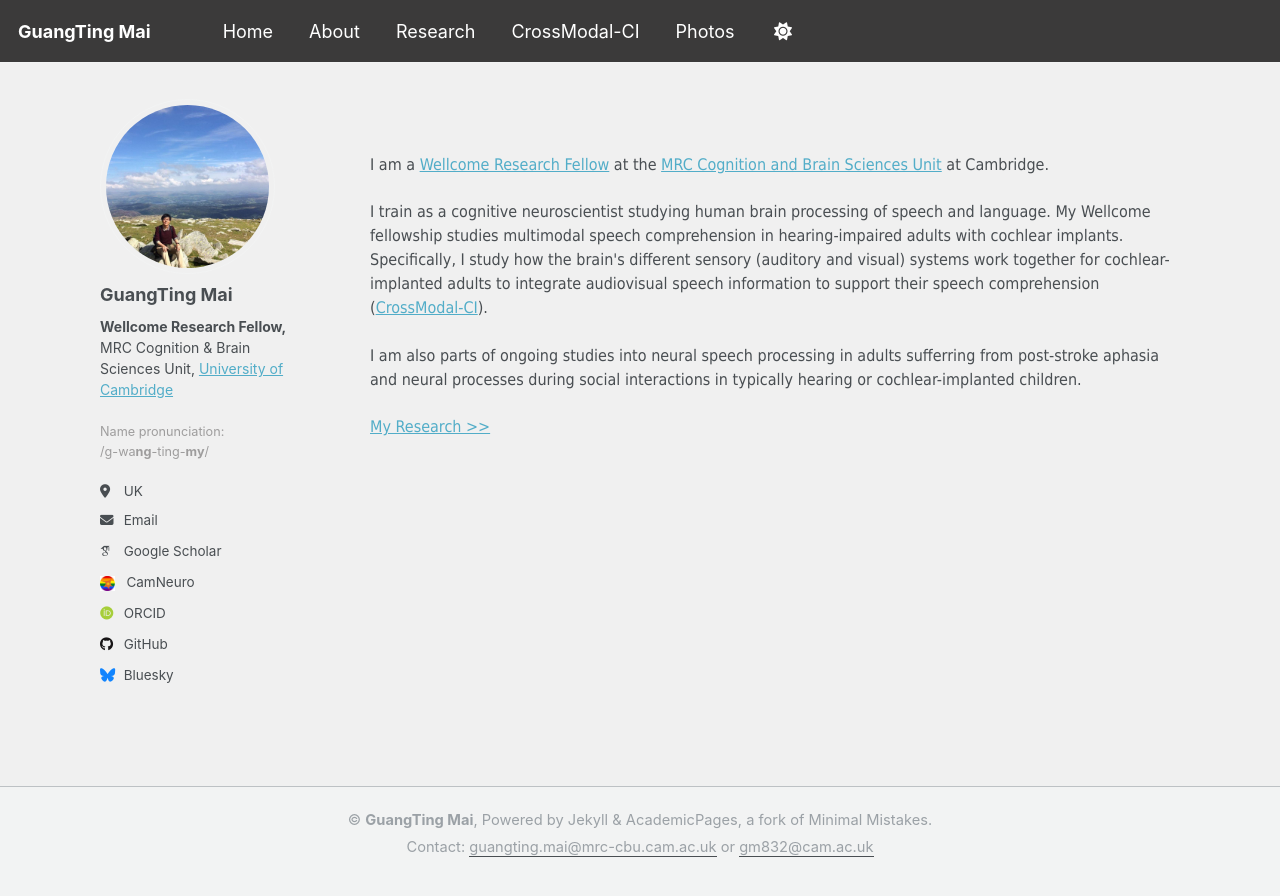
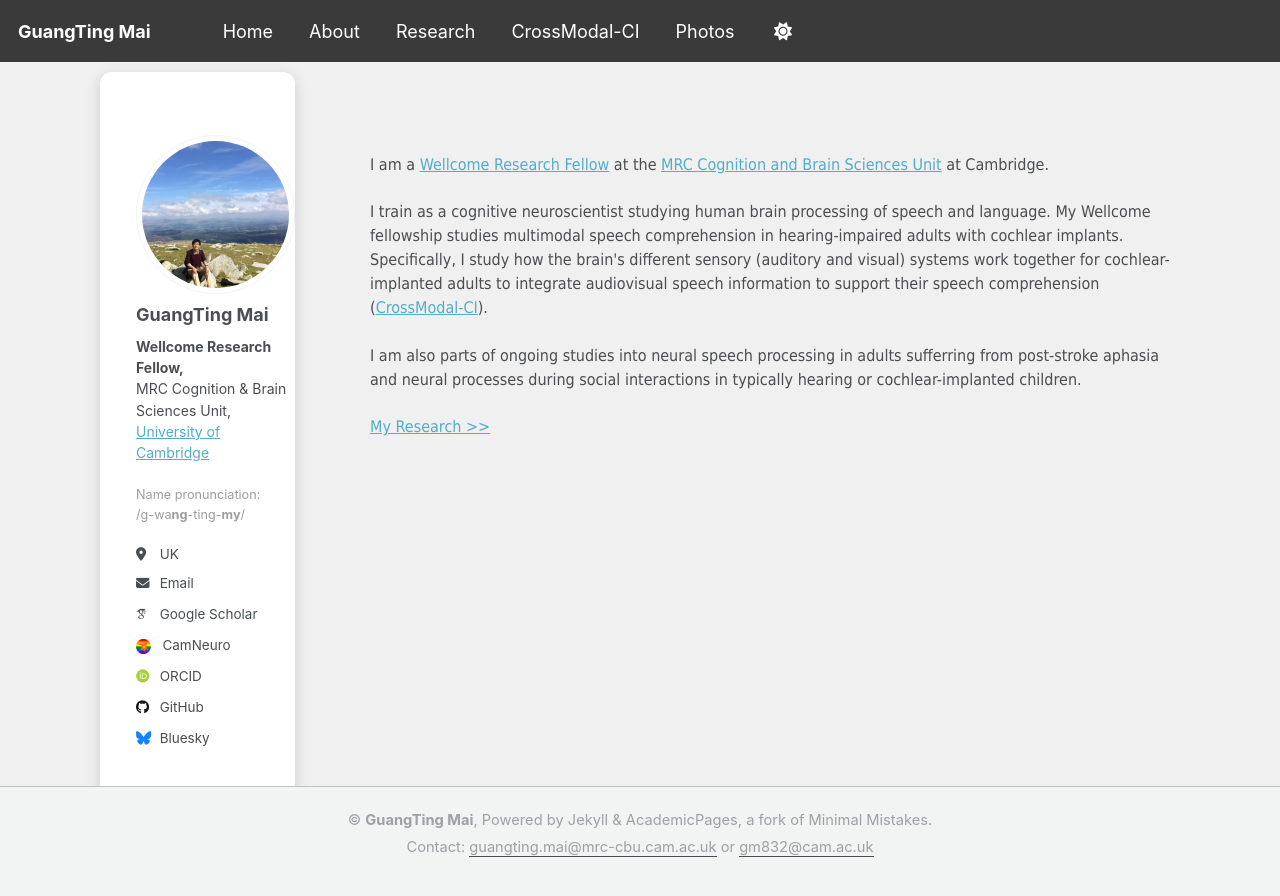
Before and after one commit to guangtingmai/guangtingmai.github.io, a Jekyll site: the page built from _pages/readme.html, in a window 1280 px wide. Shown: the top 896 px of the page. Built offline with Jekyll 4.4.1, drawn with Linux system fonts in a browser that asks for light colours; some web fonts are replaced.

Commit message:
Update custom.scss

```diff
--- a/_sass/custom.scss
+++ b/_sass/custom.scss
@@ -76,3 +76,21 @@ html, body {
   max-width: 100%;
   margin: 0 auto;
 }
+
+/* LEFT COLUMN: Single white frame */
+.sidebar {
+  background-color: #ffffff !important;
+  padding: 2rem;
+  border-radius: 12px;
+  box-shadow: 0 4px 15px rgba(0,0,0,0.15);
+  max-width: 300px;     /* adjust width of left frame */
+  margin: 2rem 2rem 2rem 0;
+}
+
+/* Ensure sidebar content fits inside frame */
+.sidebar img,
+.sidebar .author__avatar,
+.sidebar .author__content,
+.sidebar .author__urls-wrapper {
+  max-width: 100%;
+}
```
